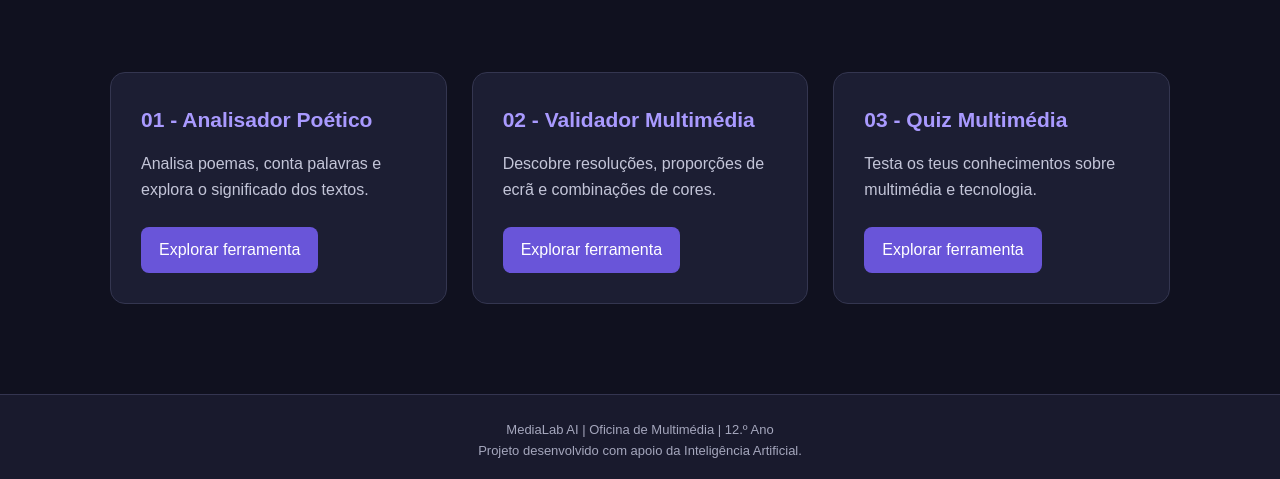
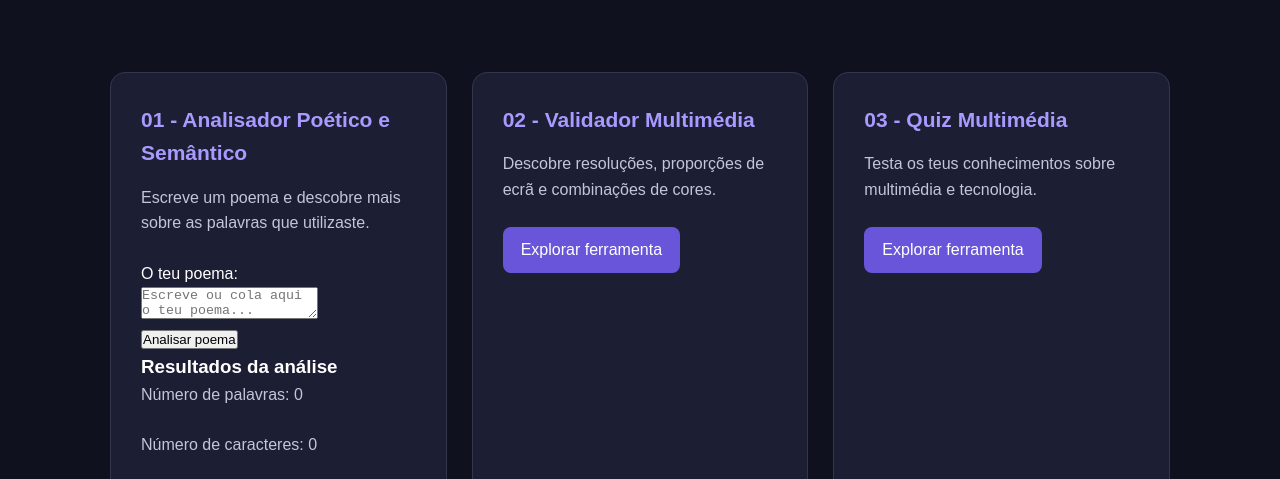
Before and after one commit to goncaloarmas-dotcom/Projeto_Multimedia, a plain HTML site: page index.html in a window 1280 px wide. Shown: the part 473-952 px from the top of the page. Drawn offline with Linux system fonts and the light colour scheme.

Commit message:
Enhance 'Analisador Poético' with semantic analysis
Updated the 'Analisador Poético' section to include semantic analysis features and added user input elements.

```diff
--- a/index.html
+++ b/index.html
@@ -37,14 +37,24 @@
 
         <section class="ferramentas">
 
-            <article class="cartao" id="poesia">
-                <h2>01 - Analisador Poético</h2>
-                <p>
-                    Analisa poemas, conta palavras e explora
-                    o significado dos textos.
-                </p>
-                <a href="#poesia">Explorar ferramenta</a>
-            </article>
+
+<article class="cartao" id="poesia">
+    <h2>01 - Analisador Poético e Semântico</h2>
+    <p>Escreve um poema e descobre mais sobre as palavras que utilizaste.</p>
+
+    <label for="poema">O teu poema:</label>
+    <textarea id="poema" placeholder="Escreve ou cola aqui o teu poema..."></textarea>
+
+    <button onclick="analisarPoema()">Analisar poema</button>
+
+    <div id="resultados">
+        <h3>Resultados da análise</h3>
+        <p>Número de palavras: <span id="totalPalavras">0</span></p>
+        <p>Número de caracteres: <span id="totalCaracteres">0</span></p>
+        <p>Palavra mais repetida: <span id="palavraRepetida">-</span></p>
+    </div>
+</article>
+
 
             <article class="cartao" id="multimedia">
                 <h2>02 - Validador Multimédia</h2>
```
